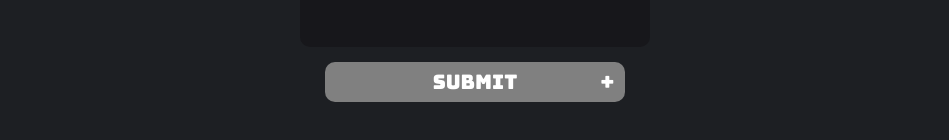
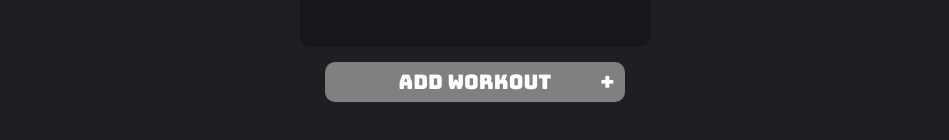
Before and after one commit to CBQuag/Fit-Commit, a React (Create React App) app: page / in a window 1280 px wide. Shown: the part 318-458 px from the top of the page, without its empty margins (165-1114 px from the left). Built offline with nearby package versions, Linux system fonts and the light colour scheme.

Commit message:
stateful heatmap

```diff
--- a/src/components/CalendarArea.js
+++ b/src/components/CalendarArea.js
@@ -55,7 +55,7 @@ const CalendarArea = () => {
 
     useEffect(() => {
         drawCalendar(Date.now())
-    }, [])
+    }, [fitData])
     useEffect(() => {
         const dateObj = new Date();
         const changedDate = new Date(dateObj.getFullYear(), dateObj.getMonth() + monthChange, 1)
@@ -85,7 +85,7 @@ const CalendarArea = () => {
                 {dayList[0]?dayList.map((day, index) => (
                     <div className='day' key={index}
                         style={{
-                            backgroundColor: day.color[0],
+                            backgroundColor:day.color[0],
                             color:day.color[1],
                             outline:day.color[2]
                         }}>
--- a/src/components/SubmitArea.js
+++ b/src/components/SubmitArea.js
@@ -16,7 +16,7 @@ const SubmitArea = () => {
         <div>
             <div className="submit-area" onClick={() => switchActive()}>
                 <div></div>
-                <div>Submit</div>
+                <div>Add Workout</div>
                 <div>{active[1]} </div>
             </div>
             <SubmitBox isActive={active} />
```
